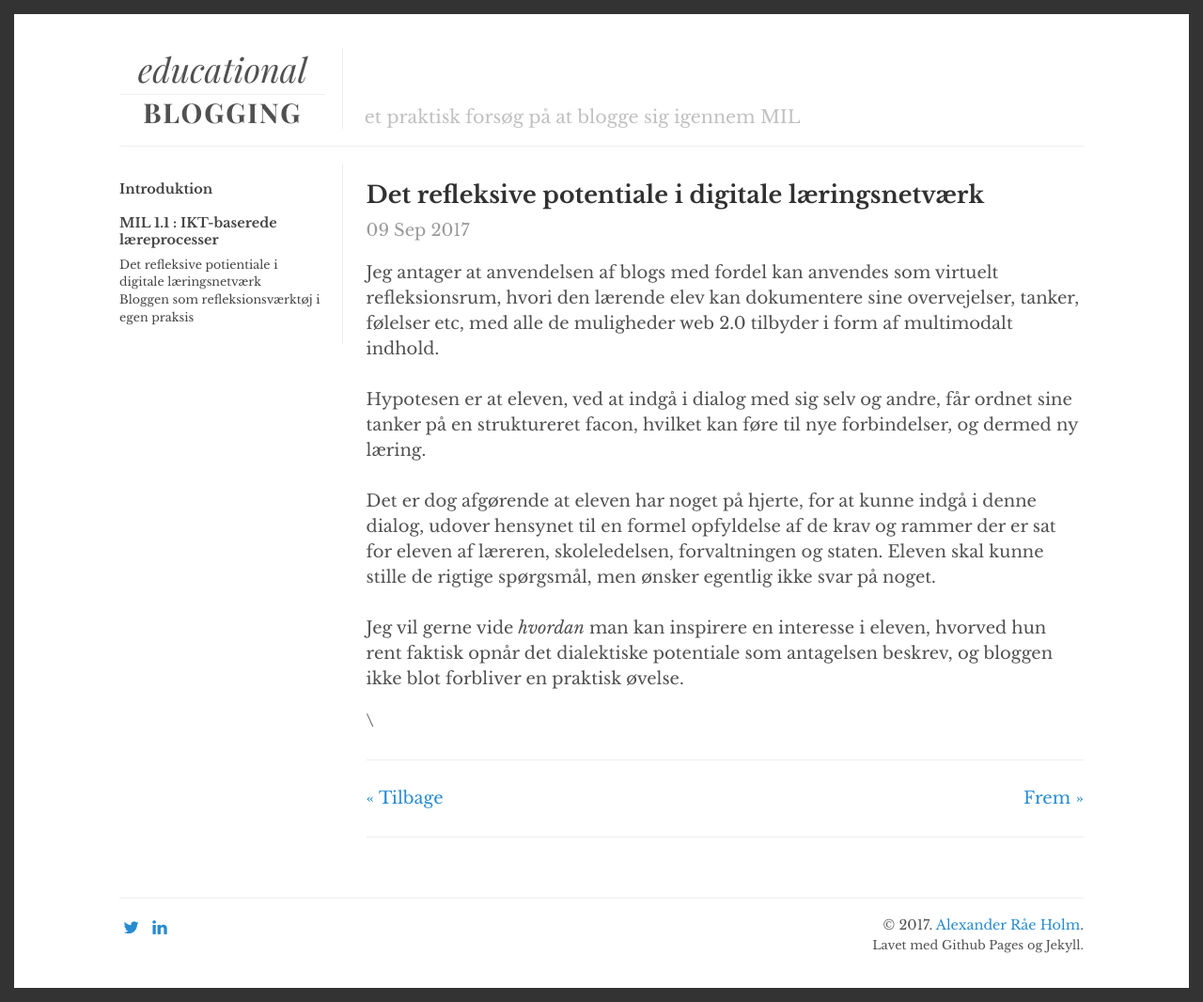
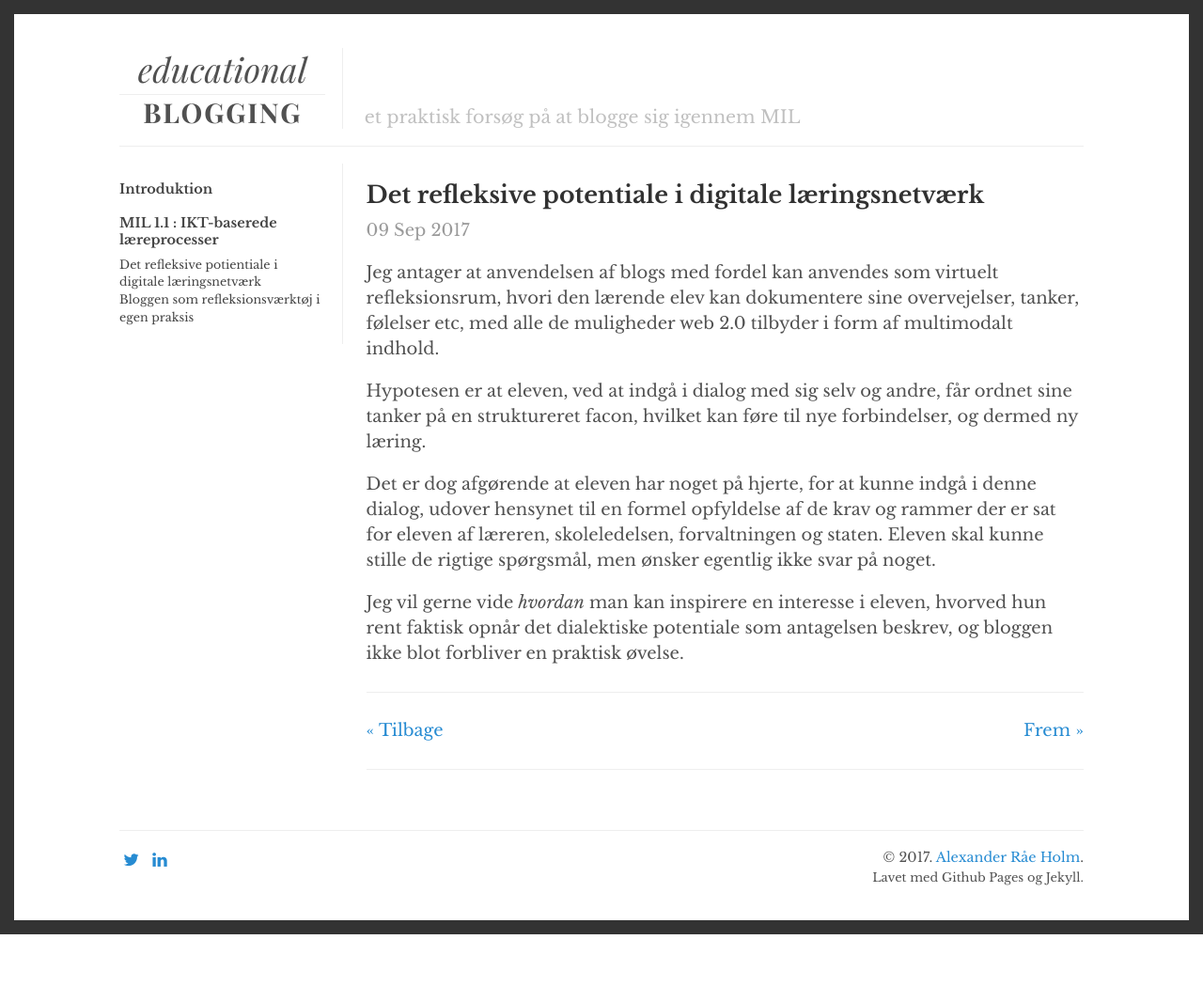
Before and after one commit to alexanderrae/educational-blogging, a Jekyll site: the page built from _capitulos/mil-1-dot-1/det-refleksive-potentiale-i-digitale-laeringsnetvaerk.markdown, in a window 1280 px wide. Shown: the whole page at 94% size. Built offline with Jekyll 4.4.1, drawn with Linux system fonts in a browser that asks for light colours; comment, search, counter and statistics services are not loaded; after the commit the page ends 994 px from its top, so only the background shows below that.

```diff
--- a/_capitulos/mil-1-dot-1/det-refleksive-potentiale-i-digitale-laeringsnetvaerk.markdown
+++ b/_capitulos/mil-1-dot-1/det-refleksive-potentiale-i-digitale-laeringsnetvaerk.markdown
@@ -9,12 +9,10 @@ position: 1
 comments: true
 ---
 
-Jeg antager at anvendelsen af blogs med fordel kan anvendes som virtuelt refleksionsrum, hvori den lærende elev kan dokumentere sine overvejelser, tanker, følelser etc, med alle de muligheder web 2.0 tilbyder i form af multimodalt indhold. \
-\
-Hypotesen er at eleven, ved at indgå i dialog med sig selv og andre, får ordnet sine tanker på en struktureret facon, hvilket kan føre til nye forbindelser, og dermed ny læring.\
-\
-Det er dog afgørende at eleven har noget på hjerte, for at kunne indgå i denne dialog, udover hensynet til en formel opfyldelse af de krav og rammer der er sat for eleven af læreren, skoleledelsen, forvaltningen og staten. Eleven skal kunne stille de rigtige spørgsmål, men ønsker egentlig ikke svar på noget. \
-\
+Jeg antager at anvendelsen af blogs med fordel kan anvendes som virtuelt refleksionsrum, hvori den lærende elev kan dokumentere sine overvejelser, tanker, følelser etc, med alle de muligheder web 2.0 tilbyder i form af multimodalt indhold.
+
+Hypotesen er at eleven, ved at indgå i dialog med sig selv og andre, får ordnet sine tanker på en struktureret facon, hvilket kan føre til nye forbindelser, og dermed ny læring.
+
+Det er dog afgørende at eleven har noget på hjerte, for at kunne indgå i denne dialog, udover hensynet til en formel opfyldelse af de krav og rammer der er sat for eleven af læreren, skoleledelsen, forvaltningen og staten. Eleven skal kunne stille de rigtige spørgsmål, men ønsker egentlig ikke svar på noget.
+
 Jeg vil gerne vide *hvordan* man kan inspirere en interesse i eleven, hvorved hun rent faktisk opnår det dialektiske potentiale som antagelsen beskrev, og bloggen ikke blot forbliver en praktisk øvelse.
-
-\
```
